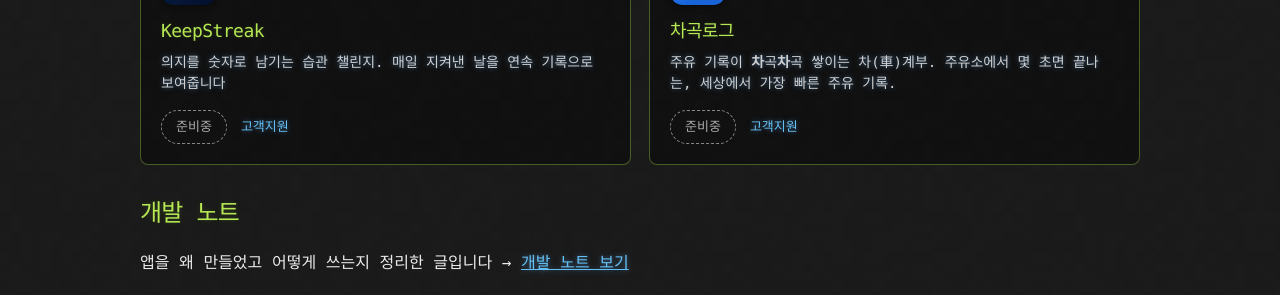
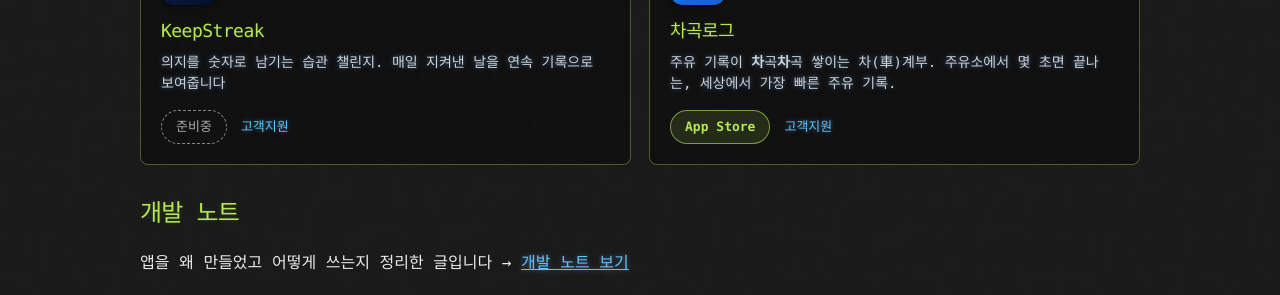
Before and after one commit to papig-dev/papig-dev.github.io, a Jekyll site: the page built from index.md, in a window 1280 px wide. Shown: the part 903-1198 px from the top of the page. Built offline with Jekyll 4.4.1, drawn with Linux system fonts in a browser that asks for light colours; some web fonts are replaced.

Commit message:
차곡로그 App Store 출시 반영: 링크 추가 + 고객지원→privacy

```diff
--- a/index.md
+++ b/index.md
@@ -59,8 +59,8 @@ description: 음악 플레이어 Riffle, 월간 지출 관리 지출달력, 습
       <p class="app-desc">주유 기록이 <b>차</b>곡<b>차</b>곡 쌓이는 차(車)계부. 주유소에서 몇 초면 끝나는, 세상에서 가장 빠른 주유 기록.</p>
     </a>
     <div class="app-actions">
-      <span class="app-soon">준비중</span>
-      <a class="app-support" href="/chagoklog/">고객지원</a>
+      <a class="app-store-link" href="https://apps.apple.com/kr/app/%EC%B0%A8%EA%B3%A1%EB%A1%9C%EA%B7%B8/id6789885380" target="_blank">App Store</a>
+      <a class="app-support" href="/chagoklog/privacy/">고객지원</a>
     </div>
   </div>
 
```
Also changed, not shown: CLAUDE.md (+2 -1 lines), _posts/2026-07-12-chagoklog.md (+1 -1 lines), chagoklog/index.md (+2 -0 lines).
